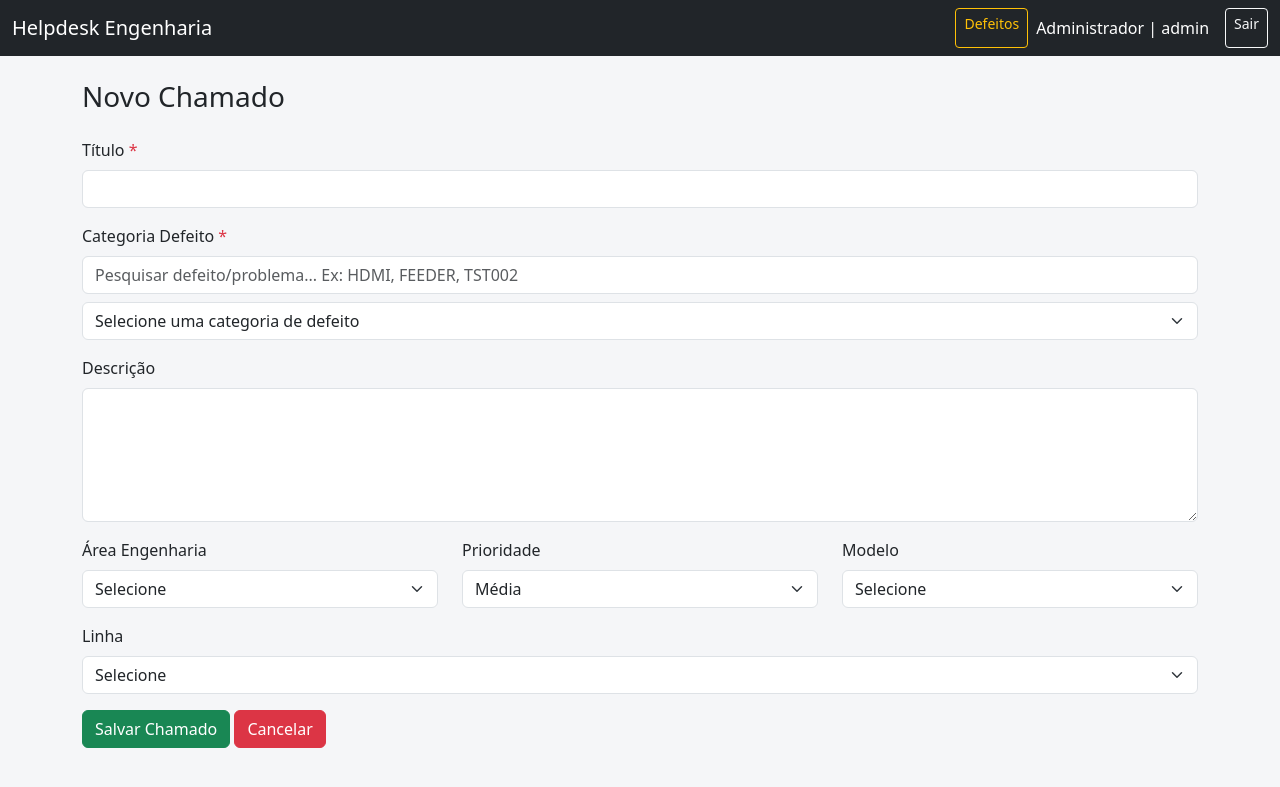
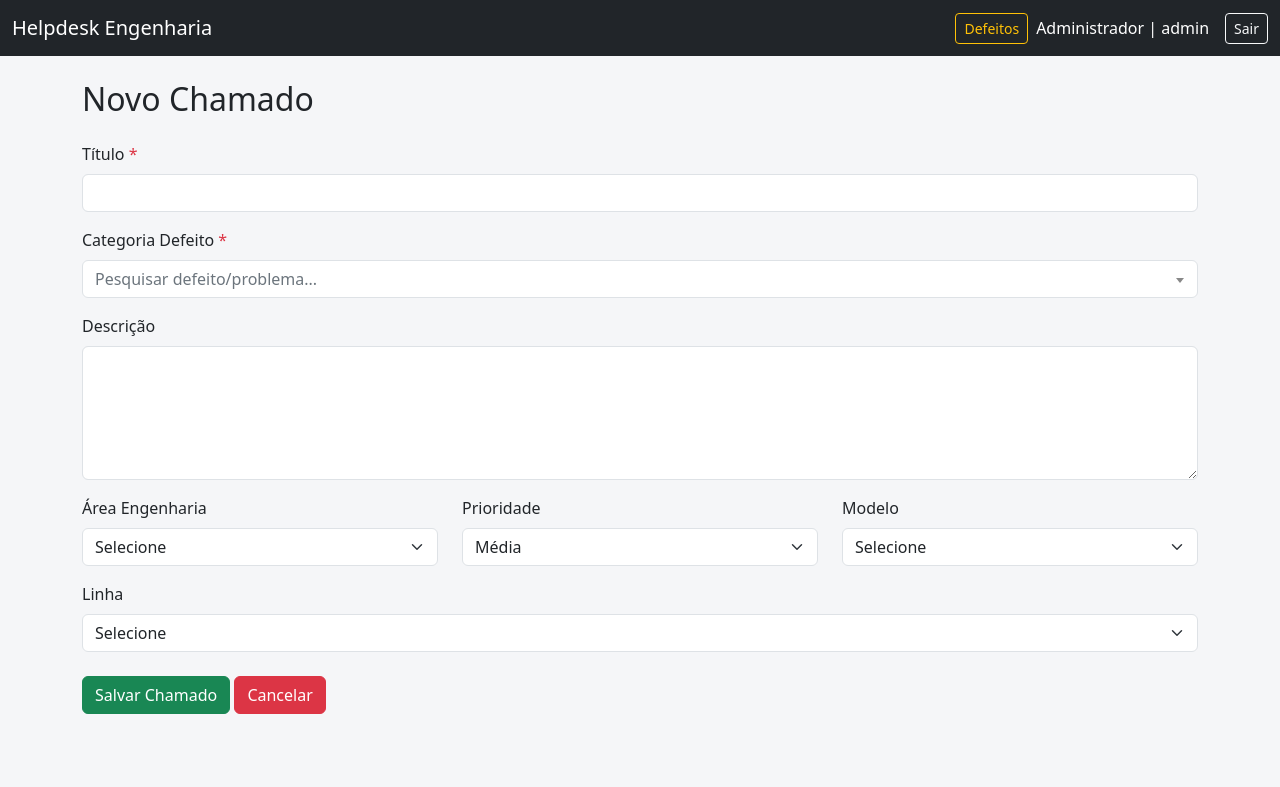
Before and after one commit to filipecrysthian/helpdesk-engenharia, a Flask app: page /tickets/new in a window 1280 px wide. Shown: the top 787 px of the page. Run offline with Flask 3, Linux system fonts and the light colour scheme; a user stored in the database is signed in; data comes from the database, SQL or seed files in the repository; some libraries are stand-ins or nearby versions.

Commit message:
Campo categoria de defeitos adicionado

```diff
--- a/static/css/style.css
+++ b/static/css/style.css
@@ -13,3 +13,53 @@ body {
 .ticket-overdue td {
     background-color: #f8d7da !important;
 }
+
+/* Ajuste visual Select2 - Categoria Defeito */
+.select2-container {
+    width: 100% !important;
+}
+
+.select2-container .select2-selection--single {
+    height: 38px !important;
+    border: 1px solid #dee2e6 !important;
+    border-radius: 6px !important;
+    display: flex !important;
+    align-items: center !important;
+}
+
+.select2-container--default .select2-selection--single .select2-selection__rendered {
+    color: #212529 !important;
+    line-height: 38px !important;
+    padding-left: 12px !important;
+}
+
+.select2-container--default .select2-selection--single .select2-selection__placeholder {
+    color: #6c757d !important;
+}
+
+.select2-container--default .select2-selection--single .select2-selection__arrow {
+    height: 38px !important;
+    right: 8px !important;
+}
+
+.select2-dropdown {
+    border: 1px solid #dee2e6 !important;
+    border-radius: 6px !important;
+}
+
+.select2-search--dropdown .select2-search__field {
+    border: 1px solid #dee2e6 !important;
+    border-radius: 5px !important;
+    padding: 8px !important;
+    outline: none !important;
+}
+
+.select2-results__option {
+    padding: 8px 12px !important;
+    font-size: 14px !important;
+}
+
+.select2-container--default .select2-results__option--highlighted[aria-selected] {
+    background-color: #0d6efd !important;
+    color: white !important;
+}
--- a/templates/base.html
+++ b/templates/base.html
@@ -6,32 +6,50 @@
     <title>Helpdesk Engenharia</title>
     <meta name="viewport" content="width=device-width, initial-scale=1">
 
+    <!-- Bootstrap -->
     <link href="https://cdn.jsdelivr.net/npm/bootstrap@5.3.3/dist/css/bootstrap.min.css" rel="stylesheet">
+
+    <!-- CSS do projeto -->
     <link href="{{ url_for('static', filename='css/style.css') }}" rel="stylesheet">
+
+    <!-- Select2 -->
+    <link href="https://cdn.jsdelivr.net/npm/select2@4.1.0-rc.0/dist/css/select2.min.css" rel="stylesheet" />
 </head>
 
 <body>
 
+    <!-- NAVBAR -->
     <nav class="navbar navbar-expand-lg navbar-dark bg-dark">
         <div class="container-fluid">
-            <a class="navbar-brand" href="{{ url_for('dashboard') }}">Helpdesk Engenharia</a>
+
+            <a class="navbar-brand" href="{{ url_for('dashboard') }}">
+                Helpdesk Engenharia
+            </a>
 
             {% if current_user.is_authenticated %}
-            <div class="d-flex">
+            <div class="d-flex align-items-center">
+
                 {% if current_user.role == "admin" %}
                 <a href="{{ url_for('admin_defects') }}" class="btn btn-outline-warning btn-sm me-2">
                     Defeitos
                 </a>
                 {% endif %}
+
                 <span class="navbar-text text-white me-3">
                     {{ current_user.name }} | {{ current_user.role }}
                 </span>
-                <a href="{{ url_for('logout') }}" class="btn btn-outline-light btn-sm">Sair</a>
+
+                <a href="{{ url_for('logout') }}" class="btn btn-outline-light btn-sm">
+                    Sair
+                </a>
+
             </div>
             {% endif %}
+
         </div>
     </nav>
 
+    <!-- CONTAINER -->
     <div class="container mt-4">
 
         {% with messages = get_flashed_messages(with_categories=true) %}
@@ -45,7 +63,17 @@
         {% endwith %}
 
         {% block content %}{% endblock %}
+
     </div>
+
+    <!-- JS -->
+    <script src="https://code.jquery.com/jquery-3.7.1.min.js"></script>
+
+    <script src="https://cdn.jsdelivr.net/npm/bootstrap@5.3.3/dist/js/bootstrap.bundle.min.js"></script>
+
+    <script src="https://cdn.jsdelivr.net/npm/select2@4.1.0-rc.0/dist/js/select2.min.js"></script>
+
+    {% block scripts %}{% endblock %}
 
 </body>
 
--- a/templates/ticket_new.html
+++ b/templates/ticket_new.html
@@ -2,113 +2,151 @@
 
 {% block content %}
 
-<h3>Novo Chamado</h3>
+<h2 class="mb-4">Novo Chamado</h2>
 
-<form method="POST" class="mt-4">
+<form method="POST">
 
+    <!-- TITULO -->
     <div class="mb-3">
-        <label class="form-label">Título <span class="text-danger">*</span></label>
+        <label class="form-label">
+            Título <span class="text-danger">*</span>
+        </label>
+
         <input type="text" name="title" class="form-control" required>
     </div>
 
+    <!-- CATEGORIA DEFEITO -->
     <div class="mb-3">
-        <label class="form-label">Categoria Defeito <span class="text-danger">*</span></label>
-
-        <input type="text" id="defectSearch" class="form-control mb-2"
-            placeholder="Pesquisar defeito/problema... Ex: HDMI, FEEDER, TST002">
+        <label class="form-label">
+            Categoria Defeito <span class="text-danger">*</span>
+        </label>
 
         <select name="defect_category_id" id="defectCategorySelect" class="form-select" required>
-            <option value="">Selecione uma categoria de defeito</option>
+
+            <option value=""></option>
 
             {% for defect in defect_categories %}
-            <option value="{{ defect.id }}" data-area="{{ defect.area }}"
-                data-search="{{ defect.code }} {{ defect.description }} {{ defect.area }}">
+            <option value="{{ defect.id }}">
                 {{ defect.code }} - {{ defect.description }} | {{ defect.area }}
             </option>
             {% endfor %}
+
         </select>
     </div>
 
+    <!-- DESCRIÇÃO -->
     <div class="mb-3">
         <label class="form-label">Descrição</label>
+
         <textarea name="description" class="form-control" rows="5"></textarea>
     </div>
 
+    <!-- LINHA 1 -->
     <div class="row">
+
+        <!-- ÁREA -->
         <div class="col-md-4 mb-3">
             <label class="form-label">Área Engenharia</label>
+
             <select name="category" class="form-select" required>
+
                 <option value="">Selecione</option>
                 <option>Engenharia de Teste</option>
                 <option>Engenharia SMT</option>
                 <option>Engenharia de Processo</option>
+
             </select>
         </div>
 
+        <!-- PRIORIDADE -->
         <div class="col-md-4 mb-3">
             <label class="form-label">Prioridade</label>
+
             <select name="priority" class="form-select" required>
+
                 <option>Baixa</option>
                 <option selected>Média</option>
                 <option>Alta</option>
                 <option>Crítica</option>
+
             </select>
         </div>
 
+        <!-- MODELO -->
         <div class="col-md-4 mb-3">
             <label class="form-label">Modelo</label>
+
             <select name="model" class="form-select" required>
+
                 <option value="">Selecione</option>
                 <option>IPS3 INTEL</option>
                 <option>LOQ IRX9</option>
                 <option>V14/V15 G5 IRL</option>
                 <option>M75Q5 SH</option>
                 <option>OUTRO</option>
+
             </select>
         </div>
+
     </div>
 
-    <div class="mb-3">
+    <!-- LINHA -->
+    <div class="mb-4">
         <label class="form-label">Linha</label>
+
         <select name="station" class="form-select" required>
+
             <option value="">Selecione</option>
-            <option>SMT 5</option>
-            <option>SMT 12</option>
-            <option>SMT 14</option>
-            <option>SMT 16</option>
-            <option>SMT 18</option>
-            <option>IMC 2</option>
-            <option>IMC 4</option>
-            <option>IMC 6</option>
-            <option>IMC 8</option>
-            <option>IMC 10</option>
-            <option>IMC 12</option>
-            <option>IMC 14</option>
+
+            <option>SMT5</option>
+            <option>SMT12</option>
+            <option>SMT14</option>
+            <option>SMT16</option>
+            <option>SMT18</option>
+
+            <option>IMC2</option>
+            <option>IMC4</option>
+            <option>IMC6</option>
+            <option>IMC8</option>
+            <option>IMC10</option>
+            <option>IMC12</option>
+            <option>IMC14</option>
+
         </select>
     </div>
 
-    <button type="submit" class="btn btn-success">Salvar Chamado</button>
-    <a href="{{ url_for('tickets') }}" class="btn btn-danger">Cancelar</a>
+    <!-- BOTÕES -->
+    <button type="submit" class="btn btn-success">
+        Salvar Chamado
+    </button>
+
+    <a href="{{ url_for('tickets') }}" class="btn btn-danger">
+        Cancelar
+    </a>
 
 </form>
 
+{% endblock %}
+
+{% block scripts %}
+
 <script>
-    const defectSearch = document.getElementById("defectSearch");
-    const defectSelect = document.getElementById("defectCategorySelect");
-    const originalOptions = Array.from(defectSelect.options);
+    $(document).ready(function () {
 
-    defectSearch.addEventListener("keyup", function () {
-        const search = defectSearch.value.toLowerCase();
-
-        defectSelect.innerHTML = "";
-
-        originalOptions.forEach(option => {
-            const text = option.dataset.search ? option.dataset.search.toLowerCase() : option.text.toLowerCase();
-
-            if (option.value === "" || text.includes(search)) {
-                defectSelect.appendChild(option);
+        $('#defectCategorySelect').select2({
+            placeholder: "Pesquisar defeito/problema...",
+            allowClear: true,
+            width: '100%',
+            language: {
+                noResults: function () {
+                    return "Nenhum resultado encontrado";
+                },
+                searching: function () {
+                    return "Buscando...";
+                }
             }
         });
+
     });
 </script>
 
```
